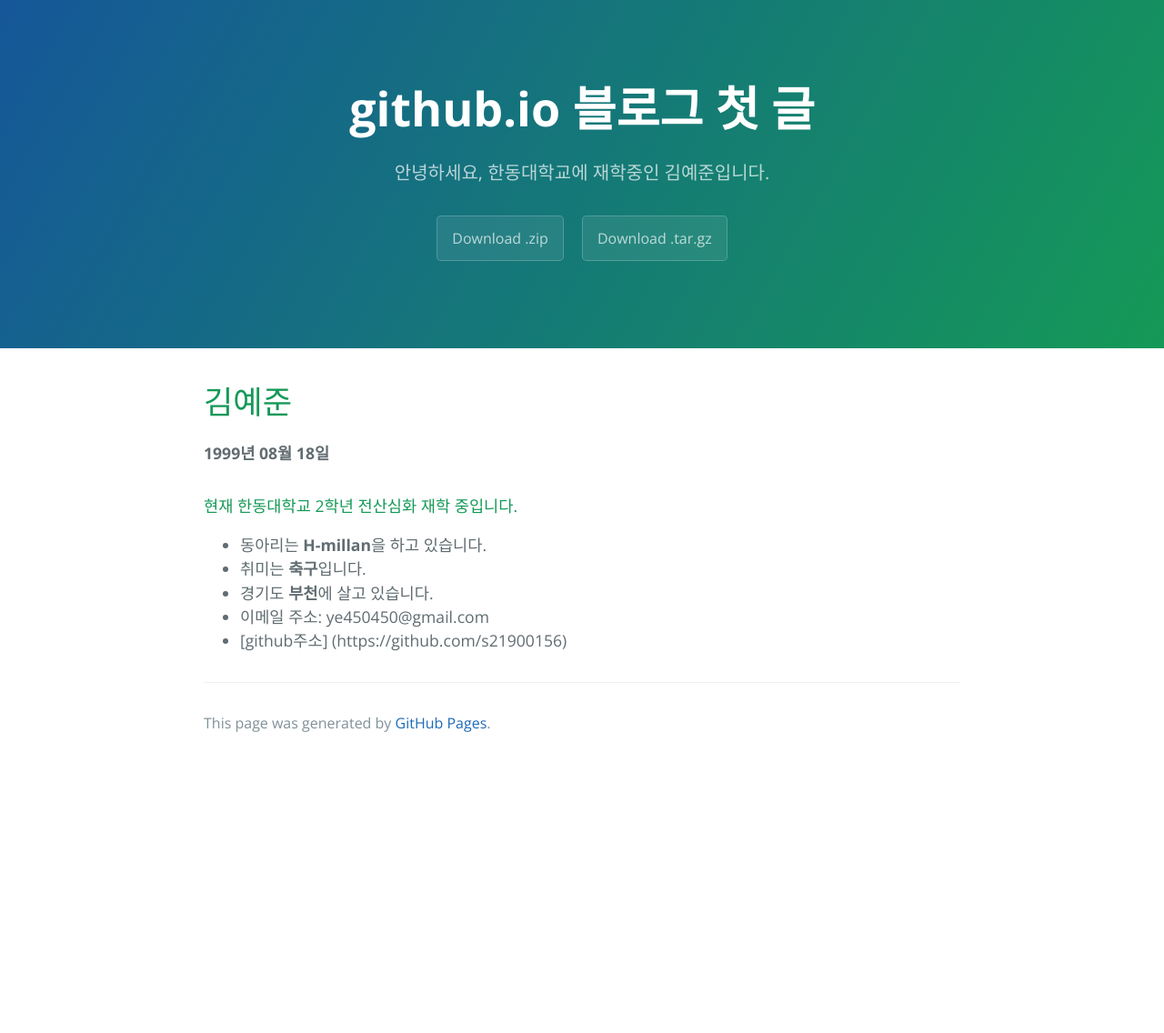
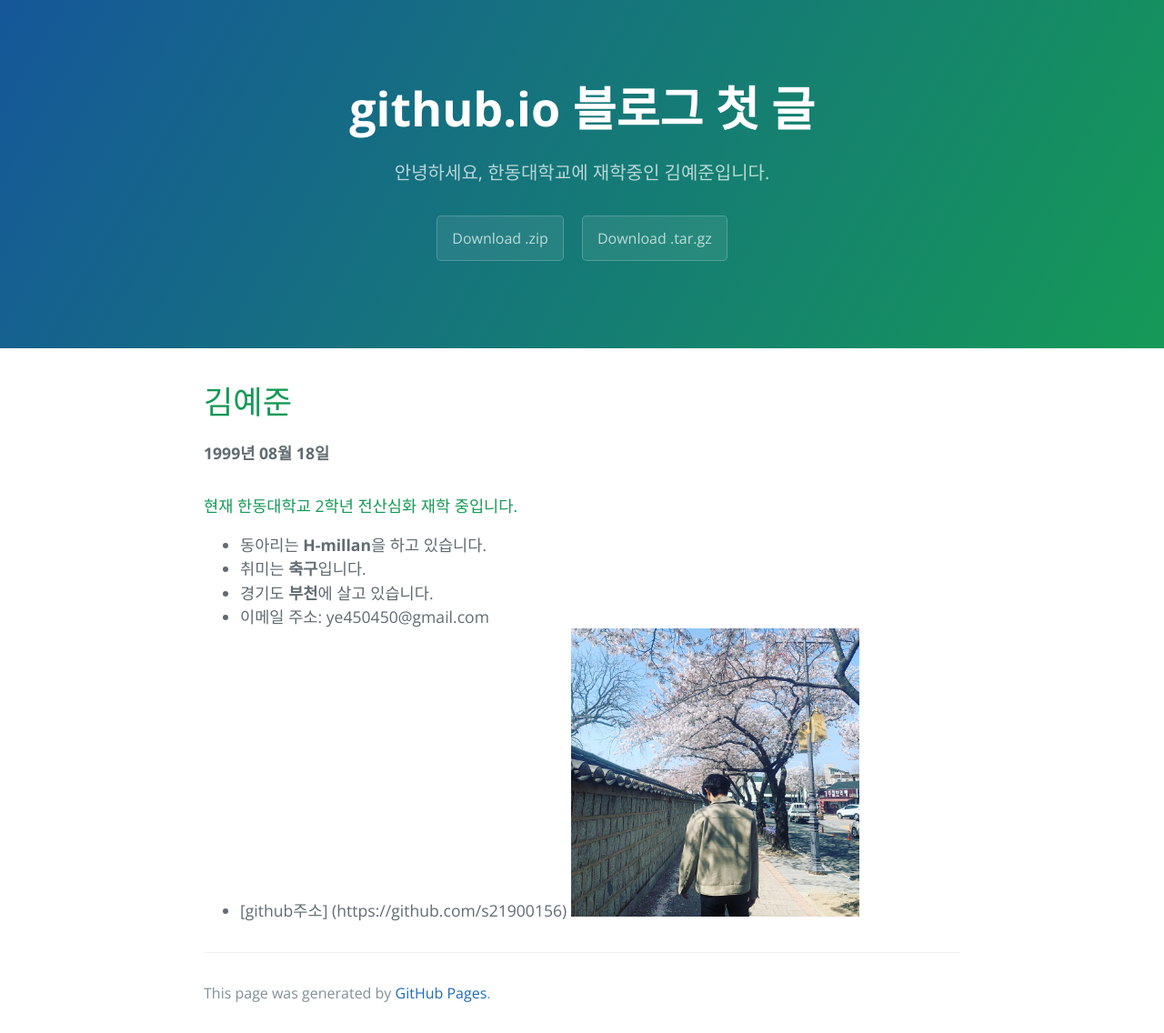
Before and after one commit to s21900156/s21900156.github.io, a Jekyll site: the page built from post.md, in a window 1280 px wide. Shown: the whole page at 91% size. Built offline with Jekyll 4.4.1, drawn with Linux system fonts in a browser that asks for light colours; before the commit the page ends 900 px from its top, so only the background shows below that.

Commit message:
Update post.md

```diff
--- a/post.md
+++ b/post.md
@@ -17,3 +17,4 @@ last_modified_at: 2022-05-01 T08:06:00-05:00
 + 경기도 **부천**에 살고 있습니다.
 + 이메일 주소: ye450450@gmail.com
 + [github주소]  (https://github.com/s21900156)
+<img src="\봄사진.jpg" style="zoom: 33%;" />
```
